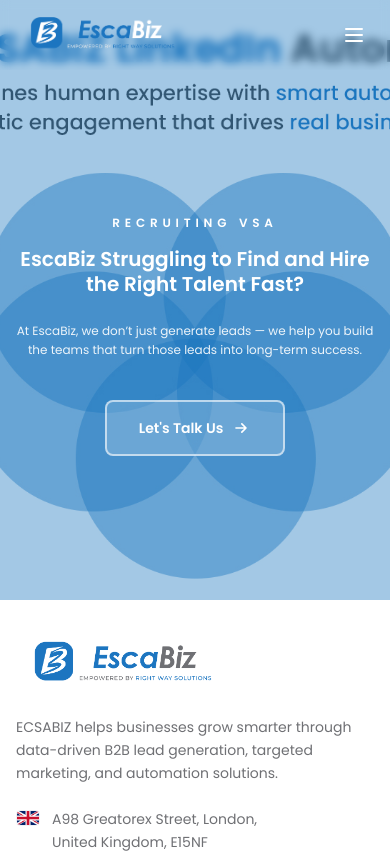
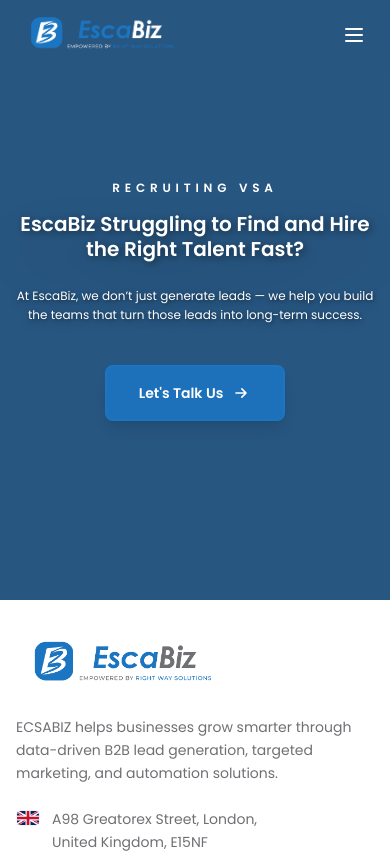
Before and after one commit to Sharmeen-Rauf/escabiz, a Next.js app: page /virtual-staff-augmentation/recruiting-vsa in a window 390 px wide. Shown: the top 853 px of the page. Built offline with nearby package versions, Linux system fonts and the light colour scheme.

Commit message:
Refactor LinkedIn Automation and Recruiting VSA pages: replace background image layers with Image component for improved performance and responsiveness, update text styling for better readability, and enhance button designs for a more modern user experience.

```diff
--- a/src/app/linkedin-automation-services-escabiz/page.tsx
+++ b/src/app/linkedin-automation-services-escabiz/page.tsx
@@ -119,46 +119,49 @@ export default function LinkedInOutreachAutomation() {
       <main className="relative">
         {/* Hero Banner Section */}
         <section className="relative w-full min-h-[600px] md:min-h-[650px] lg:min-h-[600px] flex items-center overflow-hidden bg-slate-700 pt-[70px]">
-          {/* Background Image Layer - Lowest z-index */}
+          <div className="absolute inset-0 z-0">
+            <Image
+              src="/linkedin%20automation%20banner.jpg"
+              alt="LinkedIn Automation"
+              fill
+              priority
+              className="object-cover"
+            />
+          </div>
           <div
-            className="absolute inset-0 top-0 z-0 bg-cover bg-center bg-no-repeat"
-            style={{
-              backgroundImage: 'url(/linkedin%20automation%20banner.jpg)',
-            }}
+            className="absolute inset-0 z-[1]"
+            style={{ backgroundColor: '#1b76bf', opacity: 0.4 }}
           ></div>
 
-          {/* Color Overlay */}
-          <div
-            className="absolute inset-0 top-0 z-[1]"
-            style={{
-              backgroundColor: '#1b76bf',
-              opacity: 0.4,
-            }}
-          ></div>
-
-          {/* Content Container */}
           <div className="relative z-10 w-full max-w-7xl mx-auto px-4 sm:px-6 lg:px-8 py-12 lg:py-16">
-            <div className="max-w-2xl mx-auto text-center reveal-show" style={{ opacity: 1, transform: 'translateY(0)' }}>
-              {/* Heading */}
-              <h5 className="text-xl sm:text-3xl md:text-4xl lg:text-5xl font-semibold text-white leading-tight mb-6 drop-shadow-2xl" style={{ textShadow: '2px 2px 8px rgba(0,0,0,0.5)' }}>
+            <div className="max-w-2xl mx-auto text-center">
+              <span className="text-xs sm:text-sm font-semibold tracking-[0.4em] text-white uppercase block mb-4">
+                LinkedIn Automation
+              </span>
+              <h1 className="text-xl sm:text-3xl md:text-4xl lg:text-5xl font-semibold text-white leading-tight mb-6">
                 Empower Your Business with Smart LinkedIn Lead Generation
-              </h5>
-
-              {/* Paragraph */}
-              <p className="text-xs sm:text-sm md:text-base text-white leading-relaxed font-normal mb-10 max-w-xl mx-auto drop-shadow-lg" style={{ textShadow: '1px 1px 4px rgba(0,0,0,0.5)' }}>
-              Transform your LinkedIn into a lead-generating machine! ECSABIZ’s LinkedIn Automation Services help your business connect with decision-makers, build meaningful relationships, and convert prospects into qualified leads all while saving you time and effort.              </p>
-
-              {/* Button with enhanced animation */}
+              </h1>
+              <p className="text-xs sm:text-sm md:text-base text-white/90 leading-relaxed mb-10">
+                Transform your LinkedIn into a lead-generating machine! ECSABIZ’s LinkedIn Automation Services help your business connect with decision-makers, build meaningful relationships, and convert prospects into qualified leads all while saving you time and effort.
+              </p>
               <div className="flex justify-center">
-                <button className="group inline-flex items-center justify-center px-8 py-4 text-sm font-semibold text-white border-2 border-[#1c75c0] rounded-lg bg-[#1c75c0]/90 backdrop-blur-sm hover:bg-[#1c75c0] hover:scale-105 hover:shadow-2xl transition-all duration-300 focus:outline-none focus:ring-2 focus:ring-[#1c75c0] focus:ring-offset-2 focus:ring-offset-black/50 relative overflow-hidden shadow-lg">
+                <Link
+                  href="/lets-talk"
+                  className="group inline-flex items-center justify-center px-8 py-4 text-sm font-semibold text-white border-2 border-white/60 rounded-lg bg-white/20 hover:bg-white/30 hover:scale-105 hover:shadow-2xl transition-all duration-300 focus:outline-none focus:ring-2 focus:ring-white/50 focus:ring-offset-2 focus:ring-offset-[#1b76bf]/50 relative overflow-hidden"
+                >
                   <span className="relative z-10 flex items-center">
                     Get Started
-                  <svg className="ml-2 w-5 h-5 transition-transform duration-300 group-hover:translate-x-1" fill="none" stroke="currentColor" viewBox="0 0 24 24">
+                    <svg
+                      className="ml-2 w-5 h-5 transition-transform duration-300 group-hover:translate-x-1"
+                      fill="none"
+                      stroke="currentColor"
+                      viewBox="0 0 24 24"
+                    >
                       <path strokeLinecap="round" strokeLinejoin="round" strokeWidth={2} d="M13 7l5 5m0 0l-5 5m5-5H6" />
                     </svg>
                   </span>
-                <span className="absolute inset-0 bg-[#1565a0] transform scale-x-0 group-hover:scale-x-100 transition-transform origin-left duration-300"></span>
-                </button>
+                  <span className="absolute inset-0 bg-white/20 transform scale-x-0 group-hover:scale-x-100 transition-transform origin-left duration-300"></span>
+                </Link>
               </div>
             </div>
           </div>
--- a/src/app/virtual-staff-augmentation/recruiting-vsa/page.tsx
+++ b/src/app/virtual-staff-augmentation/recruiting-vsa/page.tsx
@@ -10,49 +10,40 @@ export default function RecruitingVSAPage() {
       <Navbar />
       <main className="relative">
         {/* Hero Section */}
-        <section className="relative w-full min-h-[600px] md:min-h-[650px] lg:min-h-[600px] flex items-center overflow-hidden bg-slate-700 pt-[70px]">
-          <div className="absolute inset-0 z-0">
-            <Image
-              src="/Banner-17 (1).jpg"
-              alt="Recruiting VSA hero banner"
-              fill
-              priority
-              className="object-cover"
-            />
-          </div>
+        <section className="relative w-full min-h-[600px] md:min-h-[650px] lg:min-h-[600px] flex items-center overflow-hidden bg-slate-700">
+          <div
+            className="absolute inset-0 z-0 bg-cover bg-center bg-no-repeat"
+            style={{ backgroundImage: 'url(/Banner-17 (1).jpg)' }}
+          ></div>
+
           <div
             className="absolute inset-0 z-[1]"
             style={{ backgroundColor: '#1b76bf', opacity: 0.4 }}
           ></div>
 
-          <div className="relative z-10 w-full max-w-7xl mx-auto px-4 sm:px-6 lg:px-8 py-12 lg:py-16">
-            <div className="max-w-2xl mx-auto text-center">
+          <div className="relative z-10 w-full max-w-7xl mx-auto px-4 sm:px-6 lg:px-8 py-20 lg:py-24">
+            <div className="max-w-2xl mx-auto text-center reveal-show" style={{ opacity: 1, transform: 'translateY(0)' }}>
               <span className="text-xs sm:text-sm font-semibold tracking-[0.4em] text-white uppercase block mb-4">
                 Recruiting VSA
               </span>
-              <h1 className="text-xl sm:text-3xl md:text-4xl lg:text-5xl font-semibold text-white leading-tight mb-6">
+              <h1 className="text-xl sm:text-3xl md:text-4xl lg:text-5xl font-semibold text-white leading-tight mb-6 drop-shadow-2xl" style={{ textShadow: '2px 2px 8px rgba(0,0,0,0.5)' }}>
                 EscaBiz Struggling to Find and Hire the Right Talent Fast?
               </h1>
-              <p className="text-xs sm:text-sm md:text-base text-white/90 leading-relaxed mb-10">
+              <p className="text-xs sm:text-sm md:text-base text-white leading-relaxed font-normal mb-10 max-w-xl mx-auto drop-shadow-lg" style={{ textShadow: '1px 1px 4px rgba(0,0,0,0.5)' }}>
                 At EscaBiz, we don’t just generate leads — we help you build the teams that turn those leads into long-term success.
               </p>
               <div className="flex justify-center">
                 <Link
                   href="/lets-talk"
-                  className="group inline-flex items-center justify-center px-8 py-4 text-sm font-semibold text-white border-2 border-white/60 rounded-lg bg-white/20 hover:bg-white/30 hover:scale-105 hover:shadow-2xl transition-all duration-300 focus:outline-none focus:ring-2 focus:ring-white/50 focus:ring-offset-2 focus:ring-offset-[#1b76bf]/50 relative overflow-hidden"
+                  className="group inline-flex items-center justify-center px-8 py-4 text-sm font-semibold text-white border-2 border-[#1c75c0] rounded-lg bg-[#1c75c0]/90 backdrop-blur-sm hover:bg-[#1c75c0] hover:scale-105 hover:shadow-2xl transition-all duration-300 focus:outline-none focus:ring-2 focus:ring-[#1c75c0] focus:ring-offset-2 focus:ring-offset-black/50 relative overflow-hidden shadow-lg"
                 >
                   <span className="relative z-10 flex items-center">
                     Let&apos;s Talk Us
-                    <svg
-                      className="ml-2 w-5 h-5 transition-transform duration-300 group-hover:translate-x-1"
-                      fill="none"
-                      stroke="currentColor"
-                      viewBox="0 0 24 24"
-                    >
+                    <svg className="ml-2 w-5 h-5 transition-transform duration-300 group-hover:translate-x-1" fill="none" stroke="currentColor" viewBox="0 0 24 24">
                       <path strokeLinecap="round" strokeLinejoin="round" strokeWidth={2} d="M13 7l5 5m0 0l-5 5m5-5H6" />
                     </svg>
                   </span>
-                  <span className="absolute inset-0 bg-white/20 transform scale-x-0 group-hover:scale-x-100 transition-transform origin-left duration-300"></span>
+                  <span className="absolute inset-0 bg-[#1565a0] transform scale-x-0 group-hover:scale-x-100 transition-transform origin-left duration-300"></span>
                 </Link>
               </div>
             </div>
```
Lines whose indentation alone changed are shown as unchanged.
